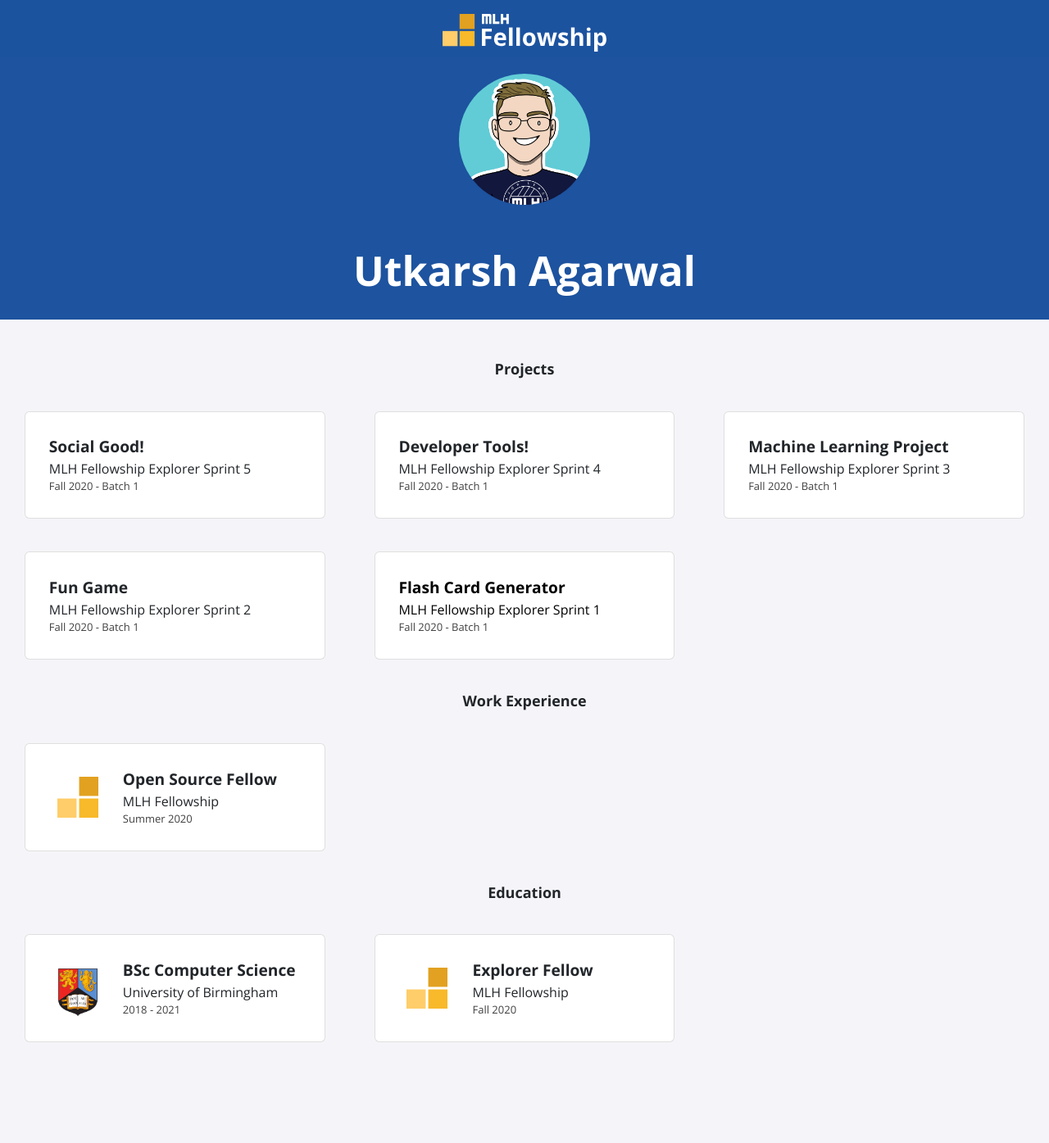
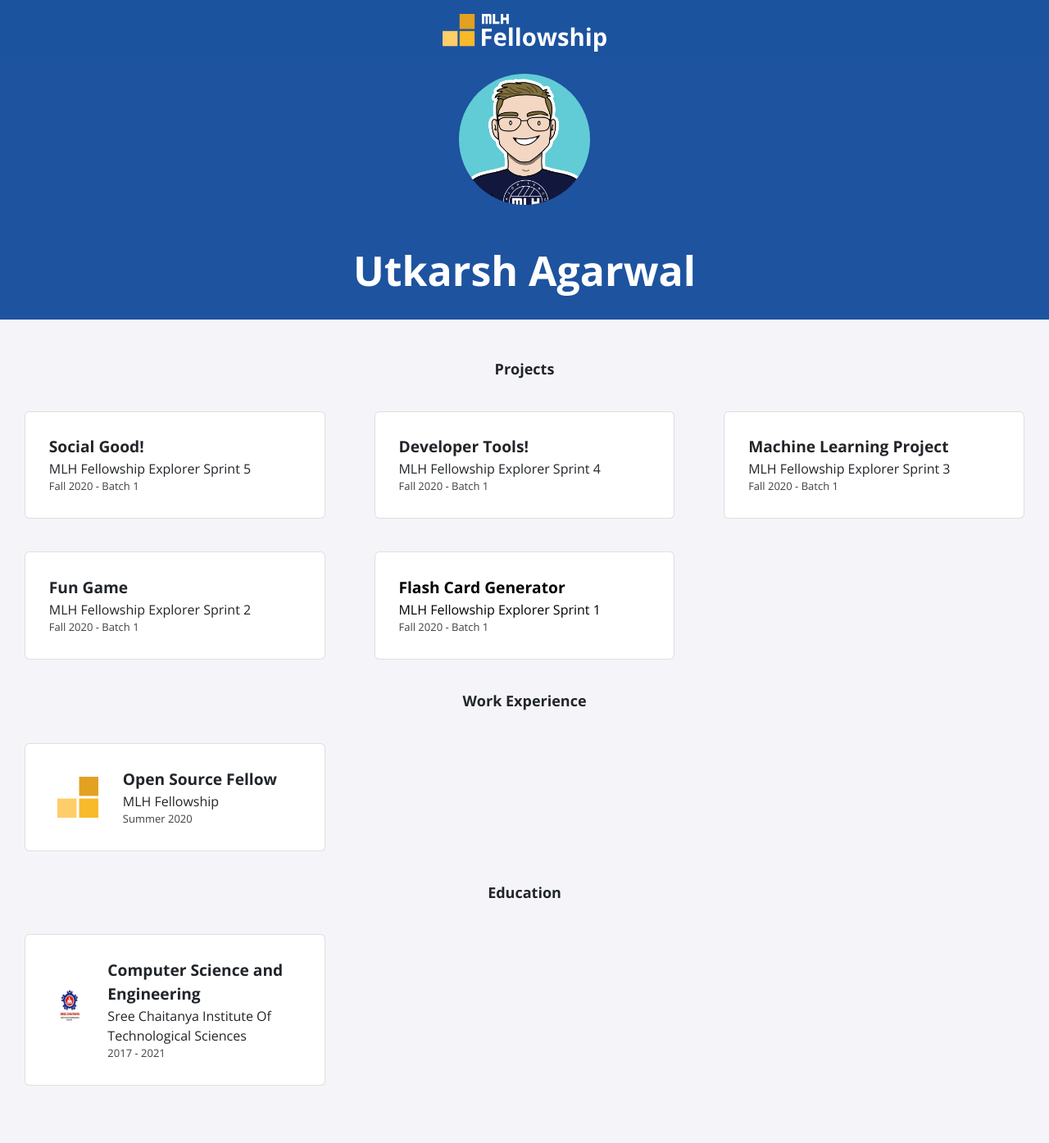
Before and after one commit to Utkarsh-Agarwal-585/Utkarsh-Agarwal-585.github.io, a Jekyll site: the page built from index.html, in a window 1280 px wide. Shown: the whole page at 82% size. Built offline with Jekyll 4.4.1, drawn with Linux system fonts in a browser that asks for light colours; nearby versions of some CDN libraries; before the commit the page ends 1342 px from its top, so only the background shows below that.

Commit message:
Changed the education qualification

```diff
--- a/_data/education.yml
+++ b/_data/education.yml
@@ -1,9 +1,4 @@
-- course: BSc Computer Science
-  institute: University of Birmingham
-  dates: 2018 - 2021
-  logo: uob.png
-
-- course: Explorer Fellow
-  institute: MLH Fellowship
-  dates: Fall 2020
-  logo: fellowship.svg
+- course: Computer Science and Engineering
+  institute: Sree Chaitanya Institute Of Technological Sciences
+  dates: 2017 - 2021
+  logo: scit.png
```
